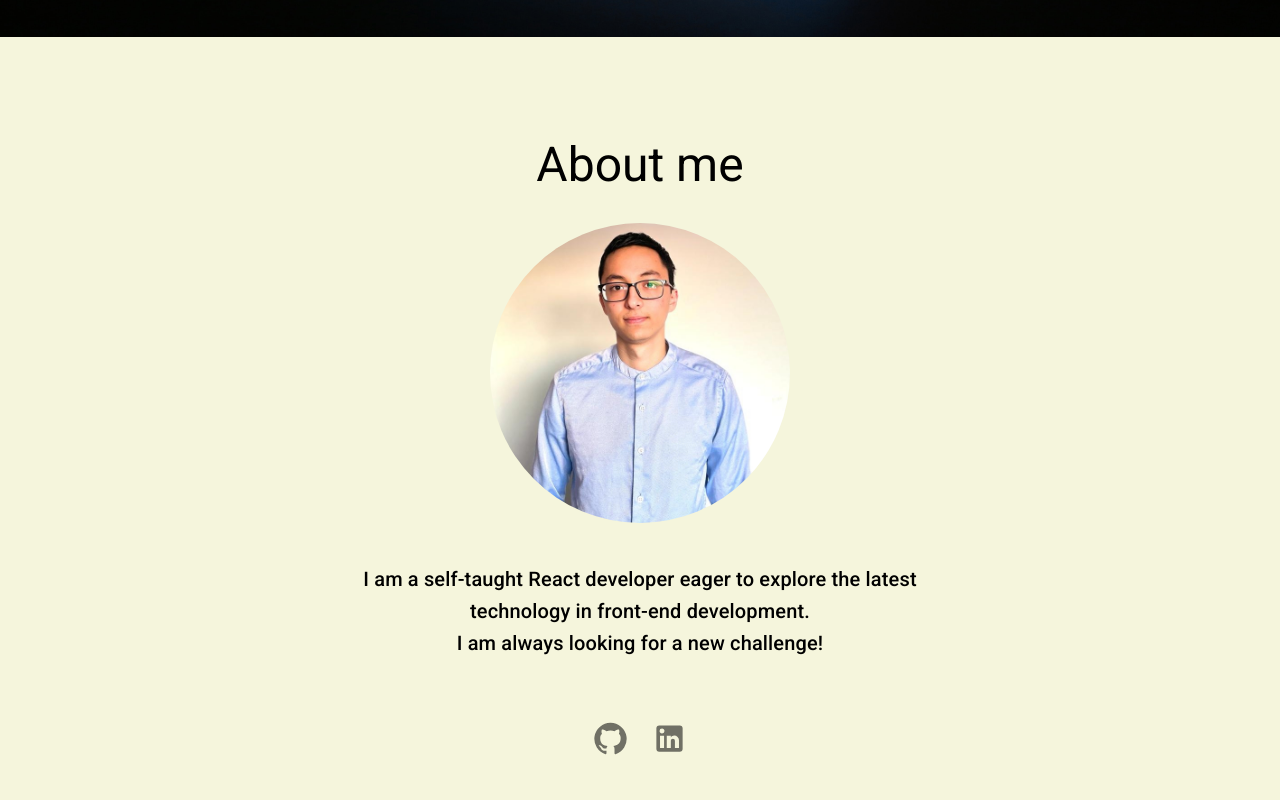
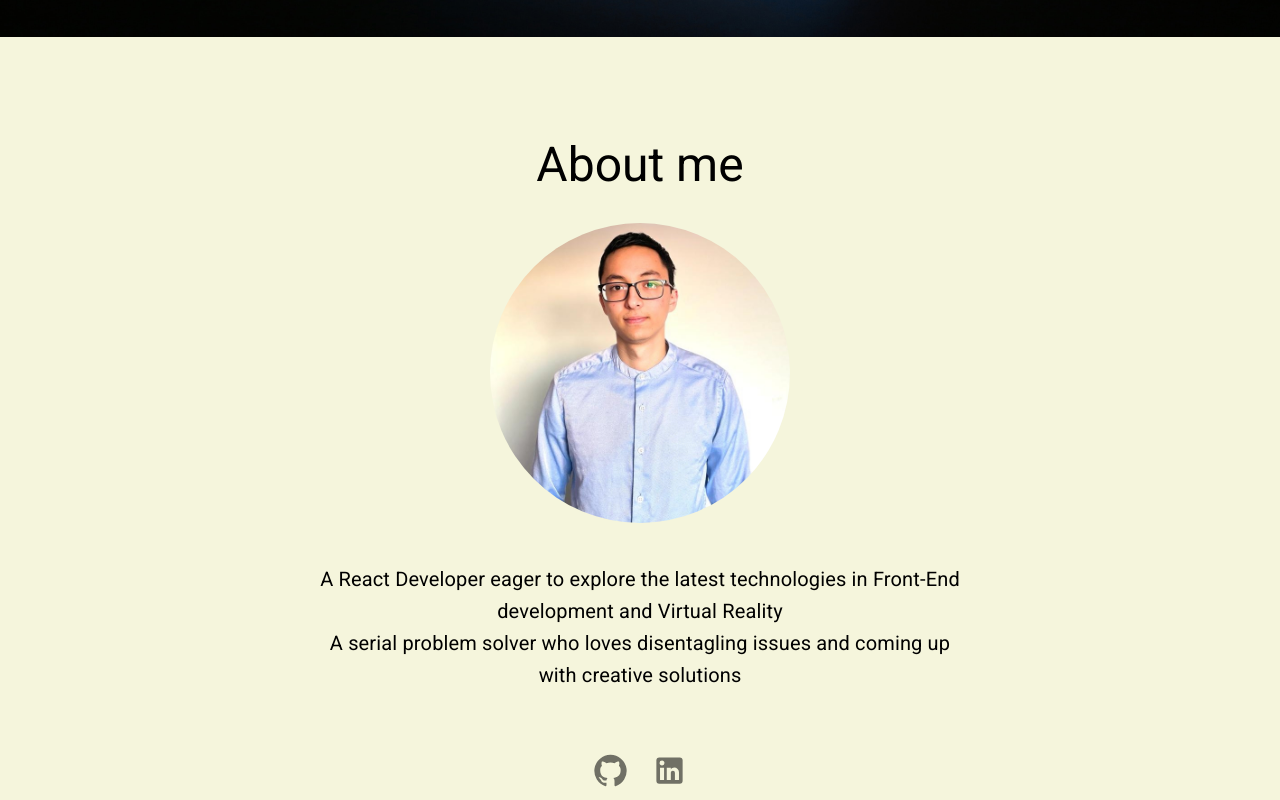
Before and after one commit to genericdude1998/Portfolio-Home-Page, a React app: page / in a window 1280 px wide. Shown: the part 823-1623 px from the top of the page. Before the commit the page ends 1600 px from the top, so only its background shows below. Built offline with nearby package versions, Linux system fonts and the light colour scheme.

Commit message:
added desc about

```diff
--- a/src/contact/contact.tsx
+++ b/src/contact/contact.tsx
@@ -32,9 +32,10 @@ function Contact(){
             <Typography variant="h3" color="initial">About me</Typography>
             <StyledAvatar src={images.me}/>
             <Typography variant="h6" color="initial"
-                sx={{marginTop: '10px', width:'50vw', textAlign: 'center'}}>
-                I am a self-taught React developer eager to explore the latest technology in front-end development.
-                <br/>I am always looking for a new challenge!
+                sx={{marginTop: '10px', width:'50vw', textAlign: 'center', fontWeight: 'normal'}}>
+                A React Developer eager to explore the latest technologies in Front-End development and Virtual Reality
+                <br/>
+                A serial problem solver who loves disentagling issues and coming up with creative solutions
             </Typography>
             <StyledContactBar>
                 <IconButton href={'https://github.com/genericdude1998'} size='large' target='_blank' rel="noreferrer noopener">
```
